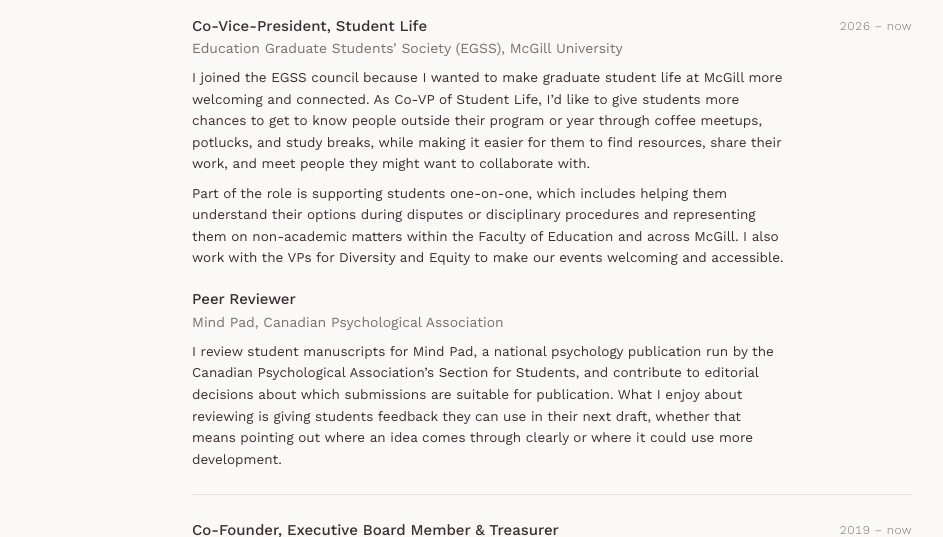
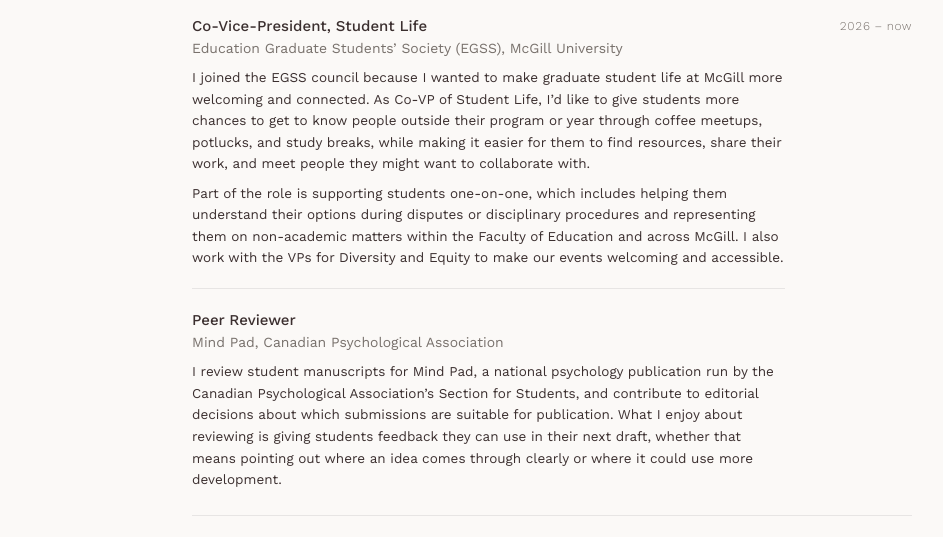
Before and after one commit to Oleniclashoffmann/charlotte-homepage, an Astro site: page /volunteering in a window 1280 px wide. Shown: the part 178-715 px from the top of the page, without its empty margins (88-1031 px from the left). Built offline with nearby package versions, Linux system fonts and the light colour scheme; Astro itself is replaced by a stand-in of ours.

Commit message:
Separate volunteering entries that share a date

```diff
--- a/src/pages/volunteering.astro
+++ b/src/pages/volunteering.astro
@@ -5,5 +5,5 @@ import { volunteering } from '../data/profile';
 ---
 <Base title="Volunteering">
   <h1 class="page-title">Volunteering</h1>
-  <section class="first"><PeriodList entries={volunteering} /></section>
+  <section class="first volunteering"><PeriodList entries={volunteering} /></section>
 </Base>
--- a/src/styles/global.css
+++ b/src/styles/global.css
@@ -168,6 +168,7 @@ section.first { margin-top: 2.2rem; }
 .period-label { order: 2; margin: 0; font-family: var(--sans); font-size: .8rem; font-weight: 300; letter-spacing: .04em;
   line-height: 1.5rem; color: var(--muted); white-space: nowrap; text-align: right; font-variant-numeric: tabular-nums; }
 .period-items { list-style: none; margin: 0; padding: 0; display: grid; gap: 1.3rem; }
+.volunteering .period-items > .entry + .entry { border-top: 1px solid var(--line-soft); padding-top: 1.3rem; }
 .entry p { margin: 0; }
 .entry.has-logo { display: flex; align-items: flex-start; gap: 1rem; }
 .entry-logo { flex: none; box-sizing: border-box; width: 80px; height: 52px; padding: 5px 7px; display: grid; place-items: center;
```
